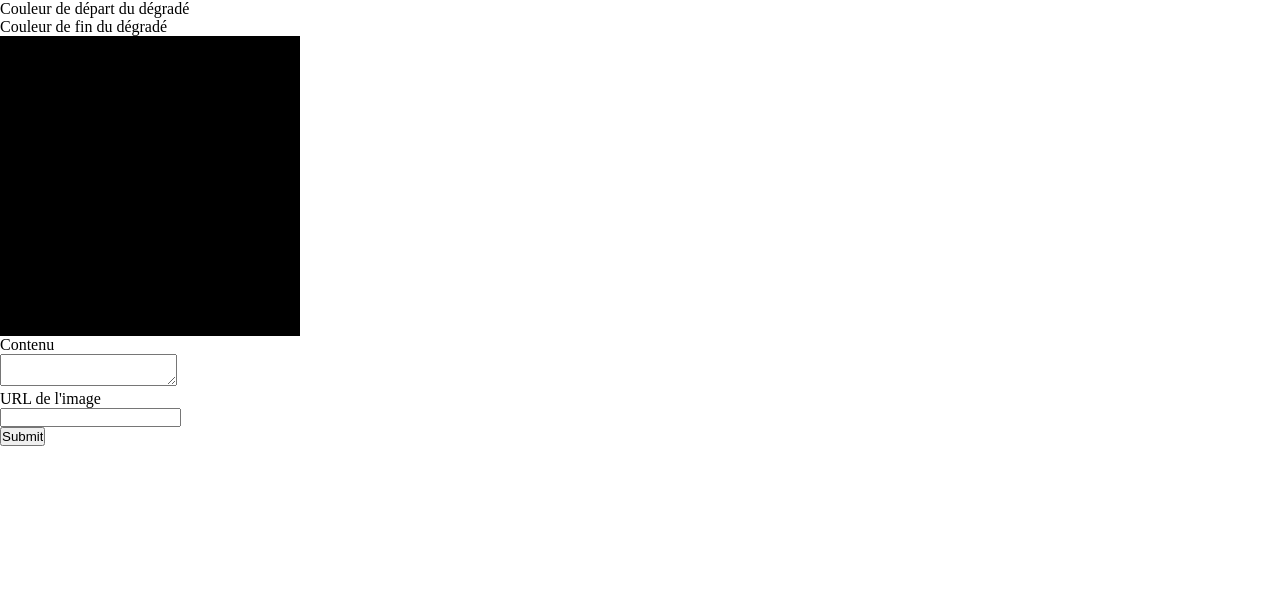
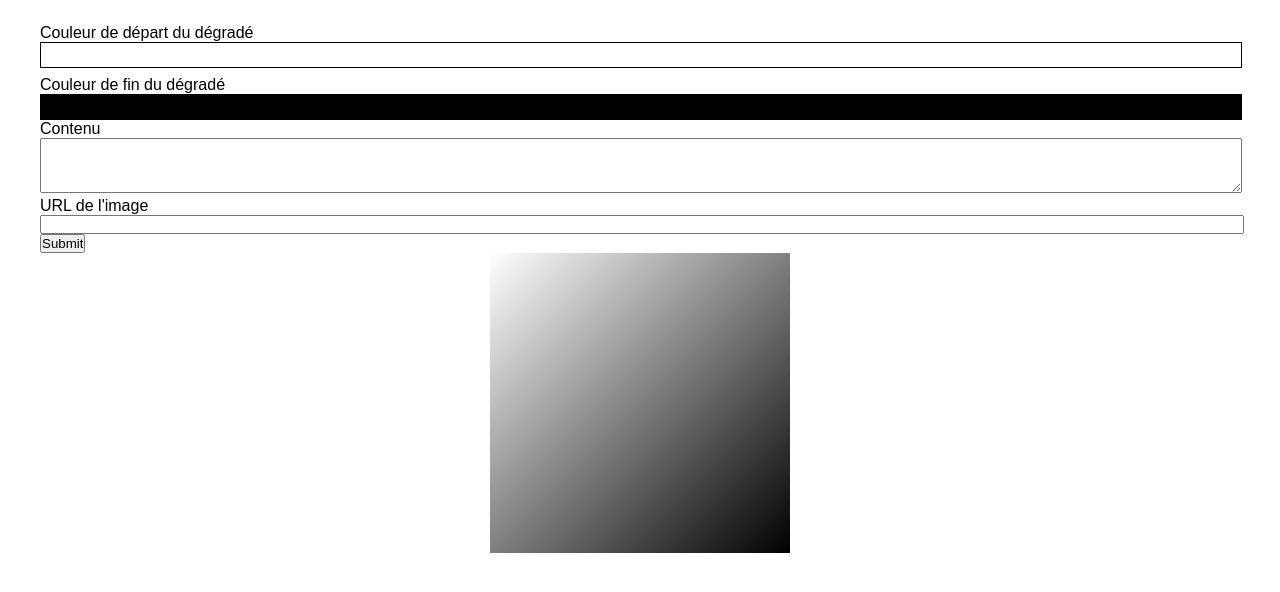
Before and after one commit to oellan/image-bebous-generator, a website built with Vite: page index.html in a window 1280 px wide. Built offline with nearby package versions, Linux system fonts and the light colour scheme.

Commit message:
feat: Improve the interface
Improve the interface.
Hide the preview after the first generation.

```diff
--- a/index.html
+++ b/index.html
@@ -2,21 +2,23 @@
 <html lang="en">
 <head>
     <meta charset="UTF-8"/>
-    <meta name="viewport"
+    <meta
+        name="viewport"
         content="width=device-width, initial-scale=1.0"/>
-    <link rel="stylesheet"
+    <link
+        rel="stylesheet"
         href="/src/main.css">
 </head>
 <body>
+    <div id="app">
         <form id="generator-form">
-    <div>
-        <label for="start_color">Couleur de départ du dégradé</label>
-        <input type="color" id="start_color" name="start_color">
-        <label for="end_color">Couleur de fin du dégradé</label>
-        <input type="color" id="end_color" name="end_color">
-        <div id="gradient-preview"></div>
-    </div>
-    <div>
+            <div style="display: flex; flex-direction: column; gap: .5em;">
+                <label for="start_color">Couleur de départ du dégradé
+                    <span id="start_color_preview"></span></label>
+                <input type="color" id="start_color" name="start_color" value="#ffffff">
+                <label for="end_color">Couleur de fin du dégradé
+                    <span id="end_color_preview"></span></label>
+                <input type="color" id="end_color" name="end_color" value="#000000">
             </div>
             <div>
                 <label for="content_xml">Contenu</label>
@@ -28,11 +30,15 @@
             </div>
             <input type="submit">
         </form>
-<canvas id="app"
+        <div id="gradient-preview"></div>
+        <canvas
+            id="appCanvas"
             style="display: none"
             width="2048"
             height="2048"></canvas>
-<script type="module"
+    </div>
+    <script
+        type="module"
         src="/src/main.ts"></script>
 </body>
 </html>
--- a/src/CK.ts
+++ b/src/CK.ts
@@ -10,7 +10,7 @@ type FetchAll = [CanvasKit, ArrayBuffer, ArrayBuffer, ArrayBuffer, ArrayBuffer]
 
 const BORDER_THICKNESS = 96
 
-const canvasElement = document.getElementById('app')! as HTMLCanvasElement;
+const canvasElement = document.getElementById('appCanvas')! as HTMLCanvasElement;
 
 type CreateImageArg = {
     imageUrl: string,
@@ -79,7 +79,7 @@ export async function createImage(args: CreateImageArg) {
                     shadowParagraphBuilder.addText('\n');
                     return;
                 }
-                const lineFragments = (lineChild.textContent ?? '').split(/(\p{Emoji}+)/gu)
+                const lineFragments = (lineChild.textContent ?? '').replace(/\n/g, '').split(/(\p{Emoji}+)/gu)
                     .filter((s) => s.length > 0)
                     .map((s) => ({
                         text: s,
--- a/src/main.css
+++ b/src/main.css
@@ -1,13 +1,26 @@
+:root {
+    --image-url: "white";
+    --start-color: transparent;
+    --end-color: transparent;
+}
+
 * {
     margin: 0;
     padding: 0;
-    --image-url: "white"
 }
 
 #app {
+    font-family: sans-serif;
+    padding: 1.5em;
+    margin: 0 auto;
+    max-width: 1200px;
+    overflow-y: auto;
+}
+
+#appCanvas {
     display: block;
-    margin: 0 auto;
-    max-width: min(100vw, 100vh);
+    width: 100%;
+    margin-top: 2em;
 }
 
 label {
@@ -21,6 +34,7 @@ input[type=color] {
 #gradient-preview {
     aspect-ratio: 1;
     height: 300px;
+    margin: 0 auto;
     position: relative;
 }
 
@@ -33,3 +47,34 @@ input[type=color] {
     height: 80%;
     background: var(--image-url) center / cover;
 }
+
+label[for="start_color"],
+label[for="end_color"] {
+    display: inline-flex;
+    flex-direction: column;
+}
+
+#start_color_preview,
+#end_color_preview {
+    border: 1px solid black;
+    display: inline-block;
+    height: 1.5em;
+    width: 100%;
+}
+
+#start_color_preview {
+    background-color: var(--start-color);
+}
+
+#end_color_preview {
+    background-color: var(--end-color);
+}
+
+textarea {
+    height: 4em;
+    width: 100%;
+}
+
+input[type=url] {
+    width: 100%;
+}
--- a/src/main.ts
+++ b/src/main.ts
@@ -1,7 +1,7 @@
 import {createImage} from './CK';
 
 const formElement = document.getElementById('generator-form')! as HTMLFormElement;
-const gradientPreview = formElement.querySelector('#gradient-preview')! as HTMLDivElement;
+const gradientPreview = document.querySelector('#gradient-preview')! as HTMLDivElement;
 const startColorInput = formElement.querySelector('#start_color')! as HTMLInputElement;
 const endColorInput = formElement.querySelector('#end_color')! as HTMLInputElement;
 const imageUrlInput = formElement.querySelector('#image_url')! as HTMLInputElement;
@@ -11,16 +11,20 @@ imageUrlInput.addEventListener('change', updateImagePreview);
 formElement.addEventListener('submit', async (evt) => {
     evt.preventDefault();
     const data = Object.fromEntries([...new FormData(formElement)]) as { [k: string]: string };
-    console.log(data);
+    evt.submitter!.setAttribute('disabled', 'true');
     await createImage({
         imageUrl: data['image_url'],
         contentXml: data['content_xml'],
         startColor: toRGB(data['start_color']),
         endColor: toRGB(data['end_color']),
     });
+    gradientPreview.style.display = 'none';
+    evt.submitter!.removeAttribute('disabled');
 });
 
 function updateGradientPreview() {
+    document.getElementById('app')!.style.setProperty('--start-color', startColorInput.value);
+    document.getElementById('app')!.style.setProperty('--end-color', endColorInput.value);
     const start = startColorInput.value;
     const end = endColorInput.value;
     gradientPreview.style.background = `linear-gradient(to bottom right, ${start}, ${end})`;
```
Lines whose indentation alone changed are shown as unchanged.
